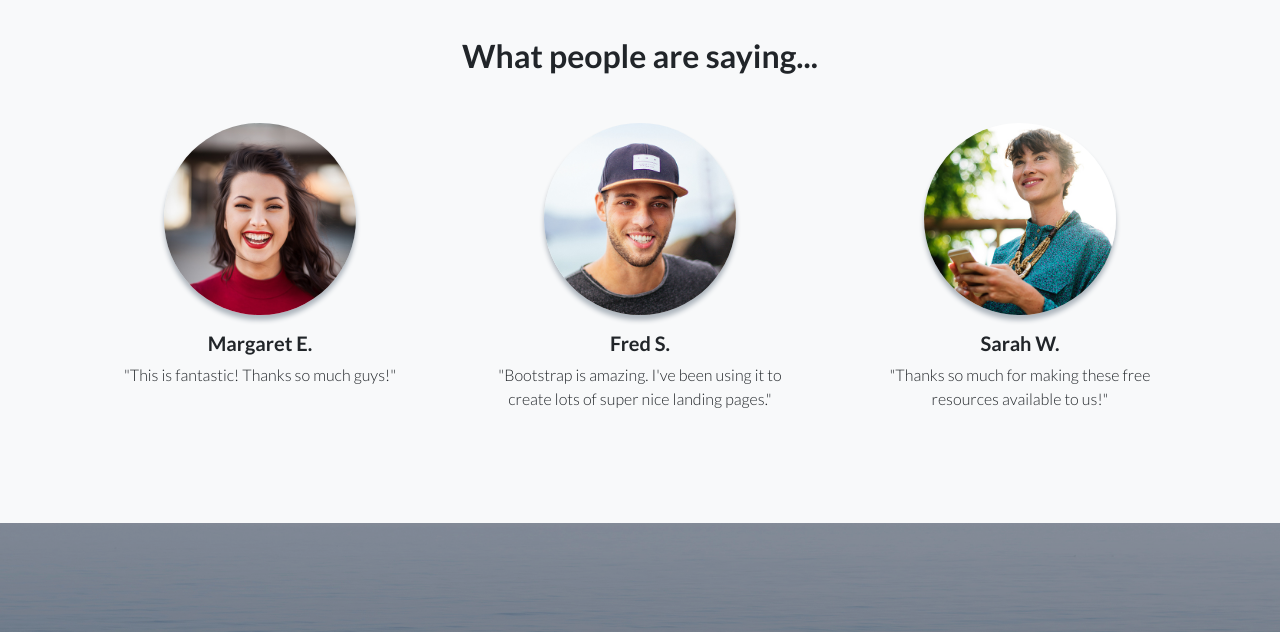
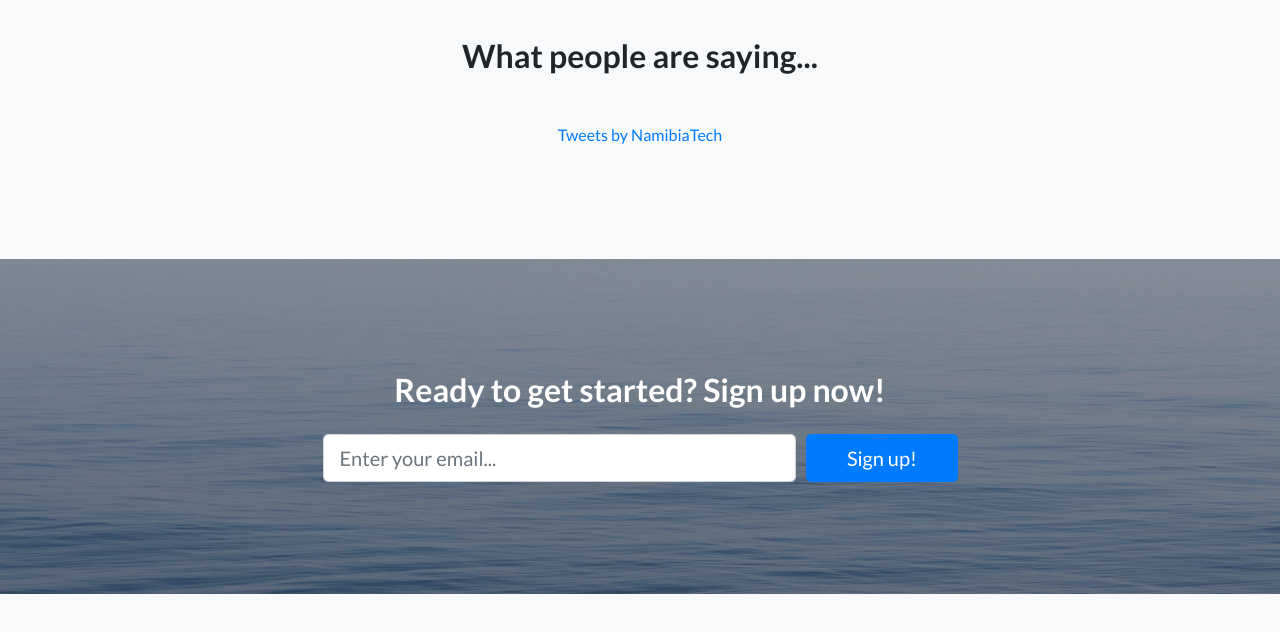
Before and after one commit to ovasoft/covid-19, a website: page index.html in a window 1280 px wide. Shown: the part 2620-3252 px from the top of the page. Drawn offline with Linux system fonts and the light colour scheme.

Commit message:
Update index.html

```diff
--- a/index.html
+++ b/index.html
@@ -125,26 +125,9 @@
     <div class="container">
       <h2 class="mb-5">What people are saying...</h2>
       <div class="row">
-        <div class="col-lg-4">
-          <div class="testimonial-item mx-auto mb-5 mb-lg-0">
-            <img class="img-fluid rounded-circle mb-3" src="img/testimonials-1.jpg" alt="">
-            <h5>Margaret E.</h5>
-            <p class="font-weight-light mb-0">"This is fantastic! Thanks so much guys!"</p>
-          </div>
+        <div class="col-lg-12">
+        <a class="twitter-timeline" href="https://twitter.com/NamibiaTech?ref_src=twsrc%5Etfw">Tweets by NamibiaTech</a> <script async src="https://platform.twitter.com/widgets.js" charset="utf-8"></script>
         </div>
-        <div class="col-lg-4">
-          <div class="testimonial-item mx-auto mb-5 mb-lg-0">
-            <img class="img-fluid rounded-circle mb-3" src="img/testimonials-2.jpg" alt="">
-            <h5>Fred S.</h5>
-            <p class="font-weight-light mb-0">"Bootstrap is amazing. I've been using it to create lots of super nice landing pages."</p>
-          </div>
-        </div>
-        <div class="col-lg-4">
-          <div class="testimonial-item mx-auto mb-5 mb-lg-0">
-            <img class="img-fluid rounded-circle mb-3" src="img/testimonials-3.jpg" alt="">
-            <h5>Sarah W.</h5>
-            <p class="font-weight-light mb-0">"Thanks so much for making these free resources available to us!"</p>
-          </div>
         </div>
       </div>
     </div>
```
